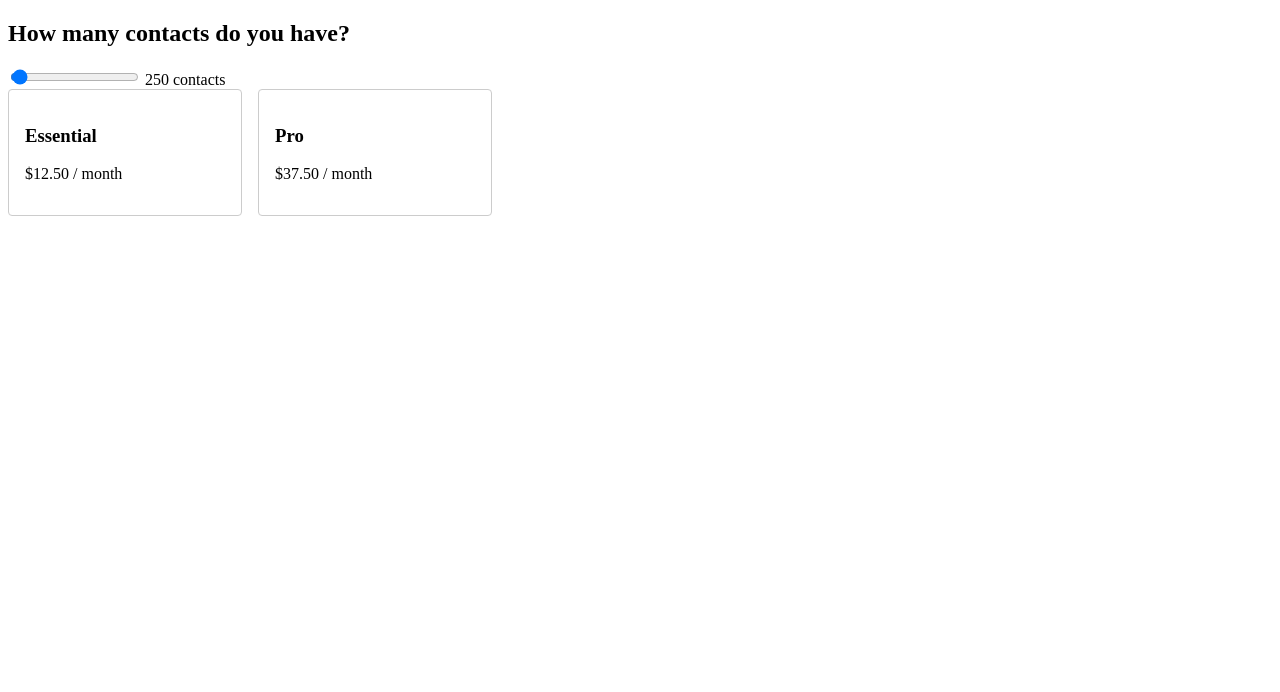
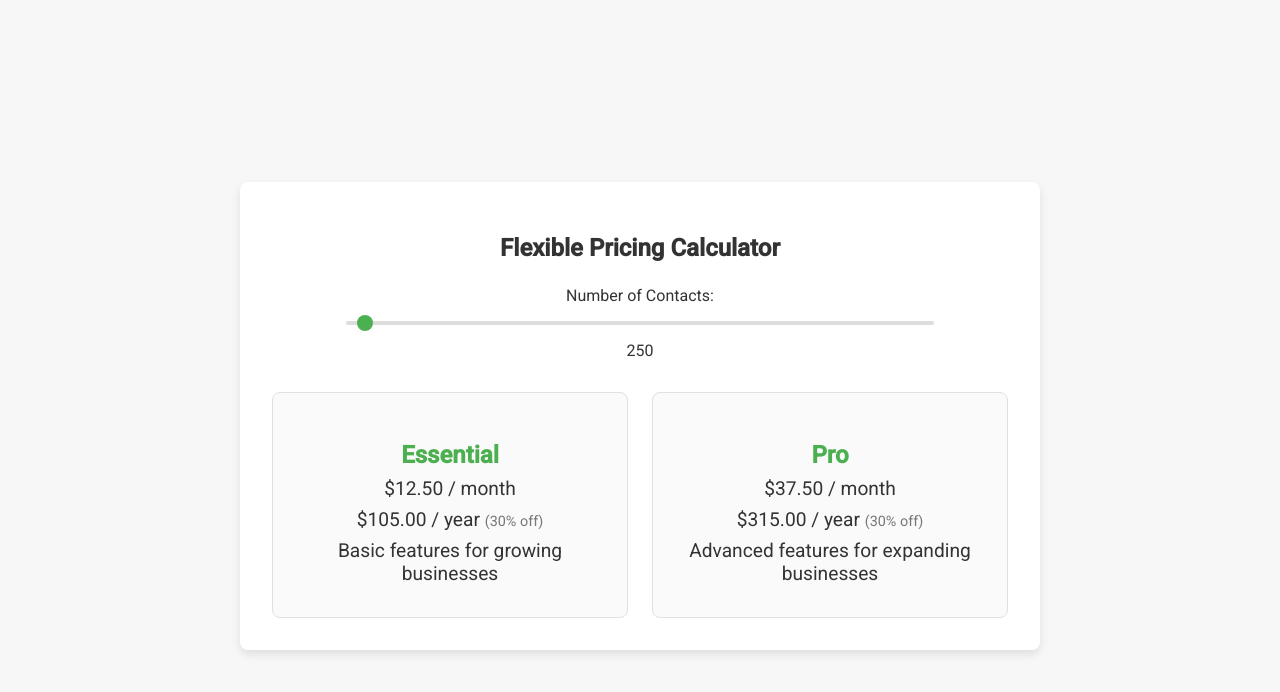
Before and after one commit to Jpaku93/David-Demo, a website: page src/index.html in a window 1280 px wide. Drawn offline with Linux system fonts and the light colour scheme.

Commit message:
Update index.html
Added component

```diff
--- a/src/index.html
+++ b/src/index.html
@@ -2,59 +2,163 @@
 <html lang="en">
 <head>
   <meta charset="UTF-8">
-  <title>Dynamic Pricing</title>
+  <title>Elegant Pricing Component</title>
+  <link rel="preconnect" href="https://fonts.googleapis.com">
+  <link rel="preconnect" href="https://fonts.gstatic.com" crossorigin>
+  <!-- Lightweight Google Font -->
+  <link href="https://fonts.googleapis.com/css2?family=Roboto:wght@400;500&display=swap" rel="stylesheet">
   <style>
+    /* Global Styles */
+    body {
+      margin: 0;
+      font-family: 'Roboto', sans-serif;
+      background-color: #f7f7f7;
+      color: #333;
+      display: flex;
+      align-items: center;
+      justify-content: center;
+      min-height: 100vh;
+      padding: 1rem;
+    }
+    .pricing-container {
+      background: #fff;
+      max-width: 800px;
+      width: 100%;
+      border-radius: 8px;
+      box-shadow: 0 4px 10px rgba(0, 0, 0, 0.1);
+      padding: 2rem;
+      box-sizing: border-box;
+    }
+    h2 {
+      text-align: center;
+      margin-bottom: 1.5rem;
+    }
+    .slider-wrapper {
+      display: flex;
+      flex-direction: column;
+      align-items: center;
+      margin-bottom: 2rem;
+    }
+    .slider-wrapper input[type="range"] {
+      width: 80%;
+      margin: 1rem 0;
+      -webkit-appearance: none;
+      background: #ddd;
+      height: 4px;
+      border-radius: 4px;
+      outline: none;
+    }
+    .slider-wrapper input[type="range"]::-webkit-slider-thumb {
+      -webkit-appearance: none;
+      width: 16px;
+      height: 16px;
+      background: #4CAF50;
+      border-radius: 50%;
+      cursor: pointer;
+      border: none;
+    }
+    .slider-wrapper input[type="range"]::-moz-range-thumb {
+      width: 16px;
+      height: 16px;
+      background: #4CAF50;
+      border-radius: 50%;
+      cursor: pointer;
+      border: none;
+    }
     .pricing-cards {
       display: flex;
-      gap: 1rem;
+      flex-wrap: wrap;
+      gap: 1.5rem;
+      justify-content: center;
     }
     .card {
-      border: 1px solid #ccc;
-      padding: 1rem;
-      border-radius: 4px;
-      width: 200px;
+      flex: 1 1 300px;
+      border: 1px solid #e0e0e0;
+      border-radius: 8px;
+      padding: 1.5rem;
+      text-align: center;
+      transition: transform 0.2s ease;
+      background: #fafafa;
+    }
+    .card:hover {
+      transform: translateY(-5px);
+    }
+    .card h3 {
+      margin-bottom: 0.5rem;
+      font-size: 1.5rem;
+      color: #4CAF50;
+    }
+    .card p {
+      font-size: 1.2rem;
+      margin: 0.5rem 0;
+    }
+    .price-note {
+      font-size: 0.9rem;
+      color: #777;
     }
   </style>
 </head>
 <body>
-  <h2>How many contacts do you have?</h2>
+  <div class="pricing-container">
+    <h2>Flexible Pricing Calculator</h2>
+    <div class="slider-wrapper">
+      <label for="contact-slider">Number of Contacts:</label>
       <input type="range" id="contact-slider" min="50" max="10000" step="50" value="250">
-  <span id="contact-value">250</span> contacts
-
+      <span id="contact-value">250</span>
+    </div>
     <div class="pricing-cards">
       <div class="card" id="essential-card">
         <h3>Essential</h3>
-      <p id="essential-price">$0.00 / month</p>
+        <p id="essential-monthly-price">$0.00 / month</p>
+        <p id="essential-annual-price">$0.00 / year <span class="price-note">(30% off)</span></p>
+        <p>Basic features for growing businesses</p>
       </div>
       <div class="card" id="pro-card">
         <h3>Pro</h3>
-      <p id="pro-price">$0.00 / month</p>
+        <p id="pro-monthly-price">$0.00 / month</p>
+        <p id="pro-annual-price">$0.00 / year <span class="price-note">(30% off)</span></p>
+        <p>Advanced features for expanding businesses</p>
+      </div>
     </div>
   </div>
 
   <script>
+    // Pricing calculation functions
+    function calculateEssentialMonthlyPrice(contacts) {
+      return (contacts * 0.05).toFixed(2);
+    }
+    function calculateEssentialAnnualPrice(contacts) {
+      // Annual price: monthly price * 12 with 30% discount
+      return (contacts * 0.05 * 12 * 0.7).toFixed(2);
+    }
+    function calculateProMonthlyPrice(contacts) {
+      return (contacts * 0.15).toFixed(2);
+    }
+    function calculateProAnnualPrice(contacts) {
+      // Annual price: monthly price * 12 with 30% discount
+      return (contacts * 0.15 * 12 * 0.7).toFixed(2);
+    }
+
     const slider = document.getElementById('contact-slider');
     const contactValue = document.getElementById('contact-value');
-    const essentialPriceEl = document.getElementById('essential-price');
-    const proPriceEl = document.getElementById('pro-price');
-
-    function calculateEssentialPrice(contacts) {
-      return (contacts * 0.05).toFixed(2);
-    }
-
-    function calculateProPrice(contacts) {
-      return (contacts * 0.15).toFixed(2);
-    }
+    const essentialMonthlyPriceEl = document.getElementById('essential-monthly-price');
+    const essentialAnnualPriceEl = document.getElementById('essential-annual-price');
+    const proMonthlyPriceEl = document.getElementById('pro-monthly-price');
+    const proAnnualPriceEl = document.getElementById('pro-annual-price');
 
     function updatePricing() {
       const contacts = Number(slider.value);
       contactValue.textContent = contacts;
-      essentialPriceEl.textContent = `$${calculateEssentialPrice(contacts)} / month`;
-      proPriceEl.textContent = `$${calculateProPrice(contacts)} / month`;
+
+      essentialMonthlyPriceEl.textContent = `$${calculateEssentialMonthlyPrice(contacts)} / month`;
+      essentialAnnualPriceEl.innerHTML = `$${calculateEssentialAnnualPrice(contacts)} / year <span class="price-note">(30% off)</span>`;
+
+      proMonthlyPriceEl.textContent = `$${calculateProMonthlyPrice(contacts)} / month`;
+      proAnnualPriceEl.innerHTML = `$${calculateProAnnualPrice(contacts)} / year <span class="price-note">(30% off)</span>`;
     }
 
     slider.addEventListener('input', updatePricing);
-    // Initial update
+    // Initialize pricing on page load
     updatePricing();
   </script>
 </body>
```
Lines whose indentation alone changed are shown as unchanged.
